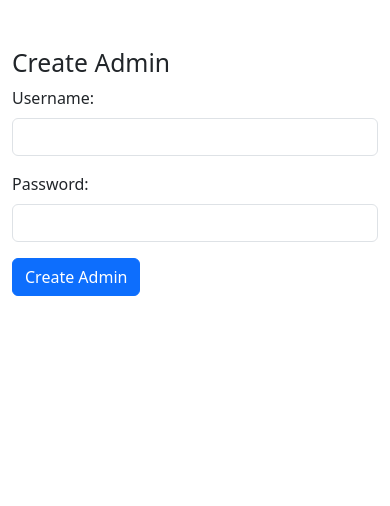
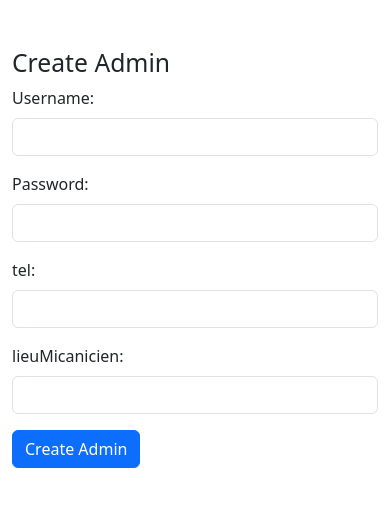
Before and after one commit to MaboAutoHelp/mabo-auto-help-web, a React (Create React App) app: page /admin/create in a window 390 px wide. Shown: the top 506 px of the page. Built offline with nearby package versions, Linux system fonts and the light colour scheme.

Commit message:
Add phone number and location fields to CreateAdmin form

```diff
--- a/src/Pages/CreateAdmin.js
+++ b/src/Pages/CreateAdmin.js
@@ -6,6 +6,8 @@ import { useNavigate } from 'react-router-dom';
 function CreateAdmin() {
   const [username, setUsername] = useState('');
   const [password, setPassword] = useState('');
+  const [tel, settel] = useState('');
+  const [lieuMicanicien, setlieuMicanicien] = useState('');
   const [message, setMessage] = useState('');
   const navigate = useNavigate();
 
@@ -15,6 +17,9 @@ function CreateAdmin() {
       const response = await Axios.post('http://localhost:8000/admin/register', {
         username,
         password,
+        tel,
+        lieuMicanicien,
+
       },
       /*{
         headers: {
@@ -61,6 +66,28 @@ function CreateAdmin() {
             required
           />
         </div>
+        <div className="mb-3">
+          <label htmlFor="tel" className="form-label">tel:</label>
+          <input
+            type="text"
+            className="form-control"
+            id="tel"
+            value={tel}
+            onChange={(e) => settel(e.target.value)}
+            required
+          />
+        </div>
+        <div className="mb-3">
+          <label htmlFor="lieuMicanicien" className="form-label">lieuMicanicien:</label>
+          <input
+            type="text"
+            className="form-control"
+            id="lieuMicanicien"
+            value={lieuMicanicien}
+            onChange={(e) => setlieuMicanicien(e.target.value)}
+            required
+          />
+        </div>
         {message && <div className="alert alert-danger">{message}</div>}
         <button type="submit" className="btn btn-primary">Create Admin</button>
       </form>
```
